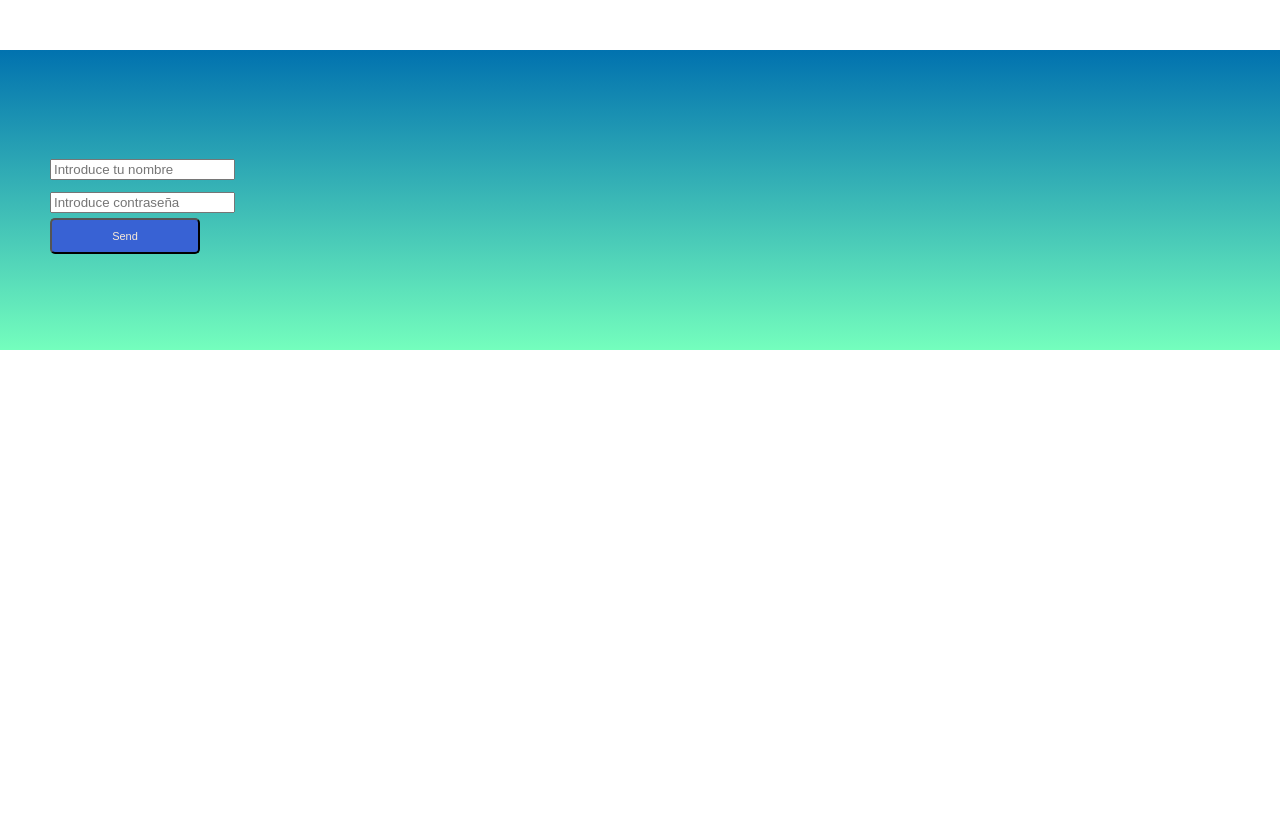
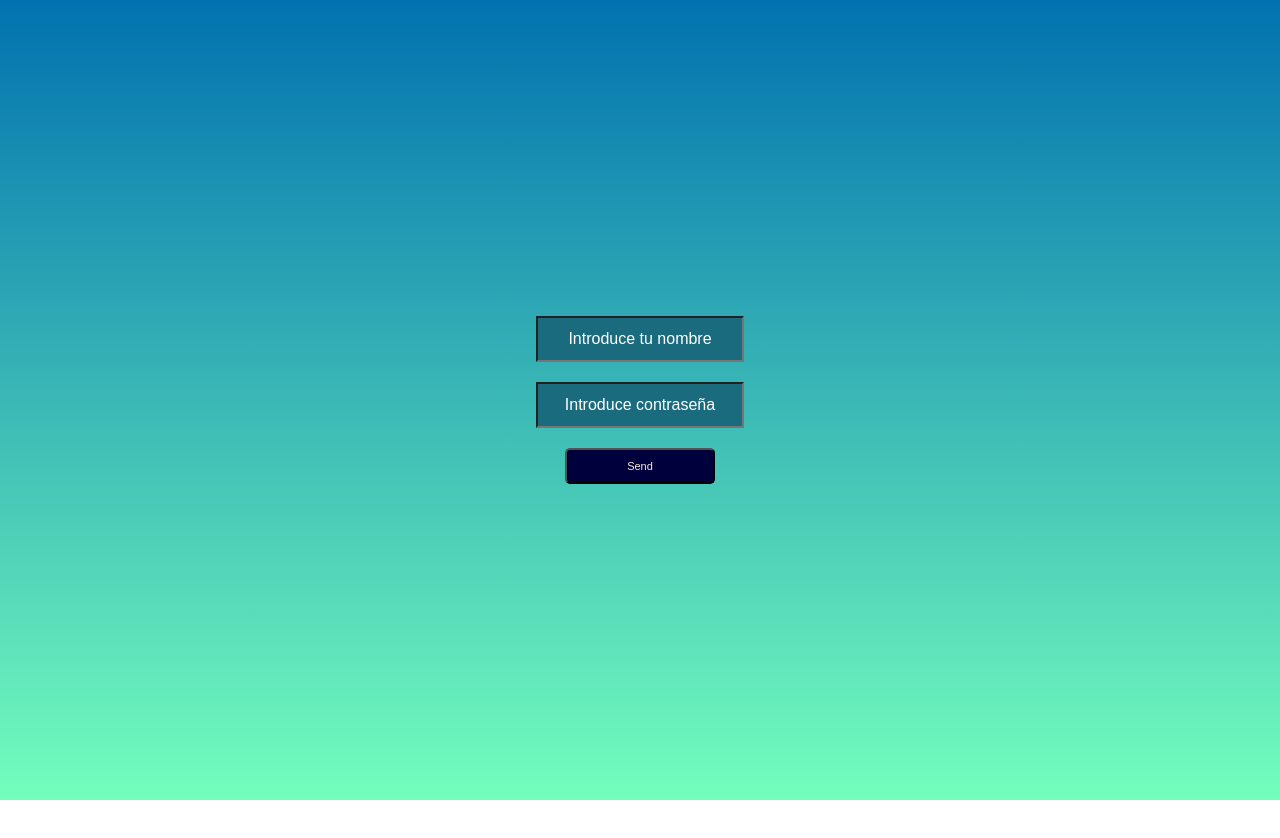
Before and after one commit to Katykaze/PROYECTO-EJEMPLO, a Vue app: page / in a window 1280 px wide. Shown: the top 838 px of the page. After the commit the page ends 800 px from the top, so only its background shows below. Built offline with nearby package versions, Linux system fonts and the light colour scheme.

Commit message:
layout formulario,slot en boton y saas

```diff
--- a/src/App.vue
+++ b/src/App.vue
@@ -18,7 +18,13 @@ export default defineComponent({
 //EN APP.VUE SE DEFINE EL LAYOUT
 </script>
 <style lang="scss">
-.app{
+#app{
+  height: 100%;
   background-image: var(--color-background-image);
+  background-size: 100%;
+  margin: 0 auto;
+  display: flex;
+  justify-content: center;
+  text-align: center;
 }
 </style>
--- a/src/assets/main.css
+++ b/src/assets/main.css
@@ -1,8 +1,10 @@
 @import './base.css';
 body {
   font-size: 2em;
-  min-height: 100vh;
+  height: 100vh;
+  margin:0;
 }
+
 
 .print{
   width: 30%;
--- a/src/components/c-button.vue
+++ b/src/components/c-button.vue
@@ -1,16 +1,14 @@
 <template>
-  <button class="my-button" v-bind="$attrs" @click="$emit('myClick')">{{ isSending ? 'Sending' : defaultString }}</button>
+  <button class="my-button" v-bind="$attrs" @click="$emit('myClick')"><slot></slot></button>
 </template>
+
+<!-- {{ isSending ? 'Sending' : defaultString }} -->
 
 <script>
 export default{
     name: 'CButton',
     inheritAttrs:false,
     props:{
-      defaultString:{
-        type:String,
-        default:'Send'
-      },
       isSending:{
         type:Boolean,
         default:false
--- a/src/components/c-input.vue
+++ b/src/components/c-input.vue
@@ -1,5 +1,6 @@
 <template>
   <input
+    class="c-input__input"
     :type="type"
     :placeholder="placeholder"
     :value="src"
@@ -20,7 +21,7 @@ export default {
   //   placeholder:String,
   //   src:String
   // }
-  name:"CInput",
+  name: 'CInput',
   props: {
     type: {
       type: String,
@@ -36,3 +37,21 @@ export default {
   }
 }
 </script>
+<style lang="scss">
+.c-input__input {
+  height: 3em;
+  min-width: 200px;
+  max-width: 400px;
+  background-color: var(--color-background-input);
+  color:var(--color-text-primary);
+  text-align: center;
+}
+.c-input__input::placeholder{
+  color: var(--color-text-primary);
+  font-size: 1.2em;
+  text-align: center;
+}
+.c-input__input:hover{
+  box-shadow: 0px 0px 4px 3px #00003d ;
+}
+</style>
--- /dev/null
+++ b/src/layouts/l-forms.vue
@@ -0,0 +1,36 @@
+<template>
+    <main class="l-forms">
+      <section class="l-forms__form">
+        <slot name="form"></slot>
+      </section>
+      <section class="l-forms__button">
+        <slot name="button"></slot>
+      </section>
+    </main>
+  </template>
+
+  <script>
+  export default{
+      name:'l-forms'
+  }
+  </script>
+  <style>
+  .l-forms {
+      display: flex;
+      flex-direction: column;
+      align-items: center;
+      justify-content: center;
+      gap: 20px;
+      height: 100%;
+    }
+    .l-forms__form{
+      display: flex;
+      flex-direction: column;
+      gap: 20px;
+    }
+    .l-forms__button{
+      display: flex;
+      flex-direction: column;
+      gap: 20px;
+    }
+  </style>
--- a/src/styles/pstyle.scss
+++ b/src/styles/pstyle.scss
@@ -1,5 +1,7 @@
 :root{
     --color-background-image: linear-gradient(#0172af, #74febd);
-    --color-button:#3862d4;
+    --color-button:#00003d;
+    --color-background-input:#1B6B7E;
+    --color-text-primary:#ffffff;
 
 }
--- a/src/views/LoginView.vue
+++ b/src/views/LoginView.vue
@@ -1,29 +1,25 @@
 <template>
-  <main>
-    <div class="principal-container">
-      <!-- v-model="username" -->
-      <p v-if="isSending">{{ publishedNamedPassword }}</p>
-      <p>{{ userLog }}</p>
+  <div class="v-login__info">
+    <p v-if="isSending">{{ publishedNamedPassword }}</p>
+    <p class="">{{ userLog }}</p>
+  </div>
+  <l-forms>
+    <template #form>
       <CInput v-model:src="username" placeholder="Introduce tu nombre" />
       <CInput v-model:src="password" placeholder="Introduce contraseña" type="password" />
-      <!-- The key here is :onClick which is the equivalent to v-bind:onClick (shorthand)
-        which allows us to bind a JavaScript expression to our onClick prop -->
-      <!-- NO SE SUELE COLOCAR CSS EN LINEA , LO MÁS COMÚN ES v-bind:class qu se resumen en :class -->
-      <CButton
-        :onClick="submitData"
-        :isSending="isSending"
-      ></CButton>
-      <!--  :class="{ print: !isPrinting }"  INCLUIR CUANDO SE HAYA ENVIADO -->
-    </div>
-  </main>
+    </template>
+    <template #button> <CButton :onClick="submitData" :isSending="isSending">{{ isSending ? 'Sending' : 'Send' }}</CButton> </template>
+  </l-forms>
 </template>
 <script>
+import LForms from '../layouts/l-forms.vue'
 import CInput from '../components/c-input.vue'
 import CButton from '../components/c-button.vue'
 
 export default {
   name: 'Login',
   components: {
+    LForms,
     CInput,
     CButton
   },
@@ -33,12 +29,12 @@ export default {
       password: '',
       isPrinting: true,
       isSending: false,
-      userLog:''
+      userLog: ''
     }
   },
-  watch:{
-    username(value){
-      this.userLog= 'User : '+value;
+  watch: {
+    username(value) {
+      this.userLog = 'User : ' + value
     }
   },
   computed: {
@@ -50,12 +46,12 @@ export default {
     submitData() {
       console.log('llamando a la funcion submit()')
       console.log(this.username, this.password)
-      if(this.username !== '' && this.password !== ''){
+      if (this.username !== '' && this.password !== '') {
         this.isSending = true
         setTimeout(() => {
           this.isSending = false
         }, 2000)
-      }else{
+      } else {
         alert('por favor introduce credenciales')
         this.isPrinting = false
       }
@@ -63,14 +59,12 @@ export default {
   }
 }
 </script>
-<style>
-main {
-  width:300px;
-  height: 300px;
+<style lang="scss">
+.v-login__info {
   display: grid;
   place-items: center;
-  margin-left: 50px;
-  margin-top: 50px;
+  text-align: center;
+  color: var(--color-text-primary);
 }
 </style>
 <!-- metemos expresion ternaria porque con v-if no conseguía -->
```
